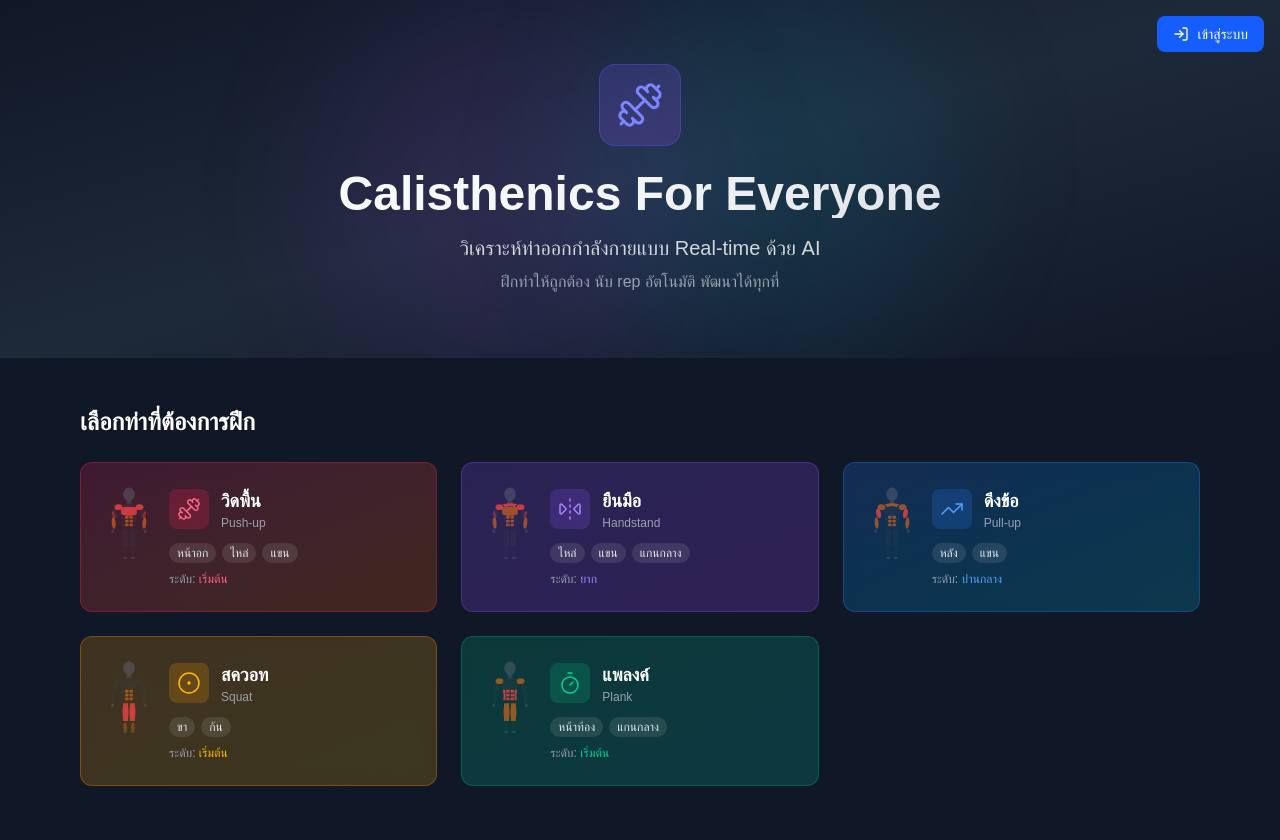
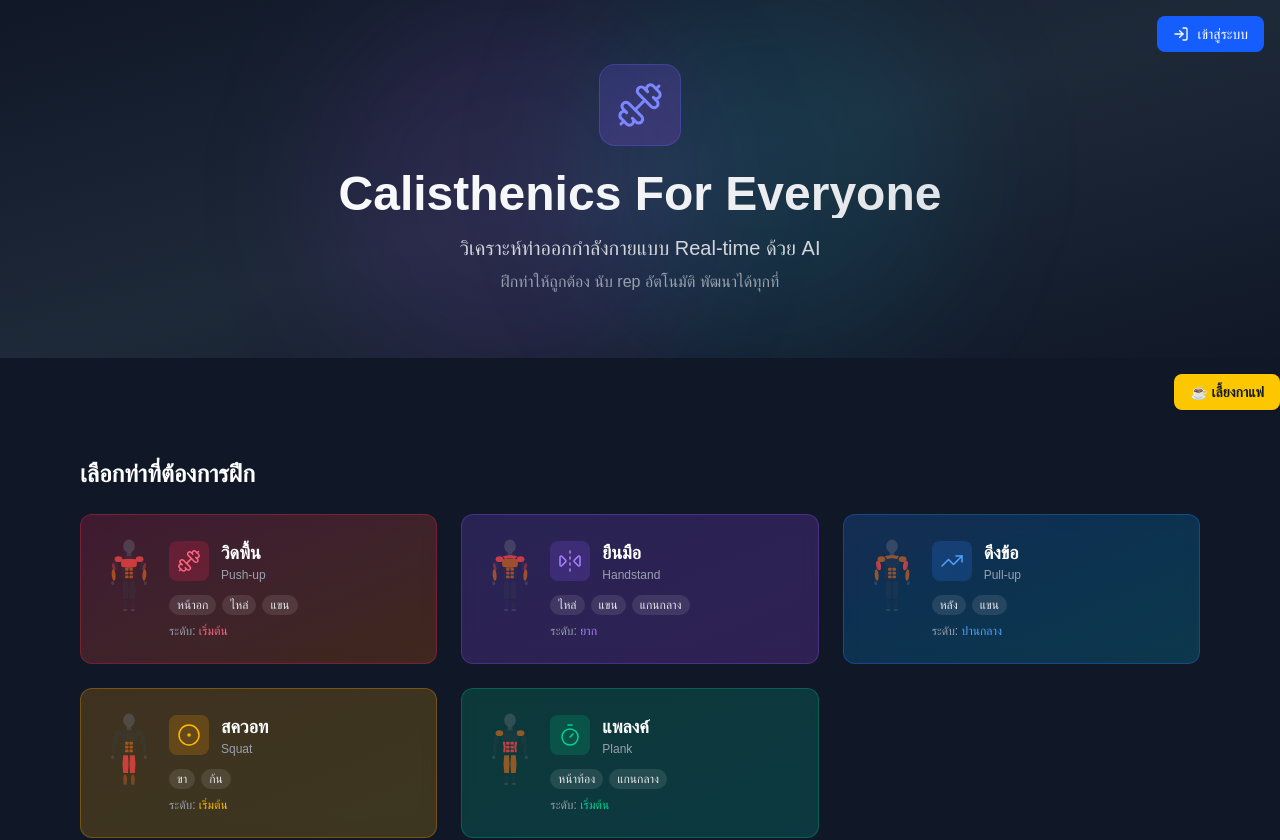
Before and after one commit to kiwabc123/calisthenicsForEveryOne, a Next.js app: page / in a window 1280 px wide. Shown: the top 840 px of the page. Built offline with nearby package versions, Linux system fonts and the light colour scheme; no server answers.

Commit message:
feat: add SupportPage component for user donations and support options

```diff
--- a/src/app/page.tsx
+++ b/src/app/page.tsx
@@ -126,6 +126,16 @@ export default function Home() {
           </p>
         </div>
       </header>
+
+      {/* Donate tab */}
+      <div className="flex justify-end mt-4">
+        <Link
+          href="/support"
+          className="inline-flex items-center gap-2 px-4 py-2 bg-yellow-400 hover:bg-yellow-300 text-gray-900 font-bold rounded-lg text-sm shadow transition-colors"
+        >
+          <span>☕ เลี้ยงกาแฟ</span>
+        </Link>
+      </div>
 
       {/* Exercise cards */}
       <main className="max-w-6xl mx-auto px-4 py-12">
--- /dev/null
+++ b/src/app/support/page.tsx
@@ -0,0 +1,24 @@
+export default function SupportPage() {
+  return (
+    <div className="min-h-screen bg-gray-900 text-white flex flex-col items-center justify-center p-4">
+      <div className="bg-gray-800 rounded-2xl shadow-xl max-w-md w-full p-8 flex flex-col items-center">
+        <h1 className="text-3xl font-bold mb-2">☕ เลี้ยงกาแฟ</h1>
+        <p className="text-gray-400 mb-6 text-center">
+          ถ้าชอบโปรเจกต์นี้ หรืออยากสนับสนุนผู้พัฒนา<br />สามารถเลี้ยงกาแฟได้ที่นี่!
+        </p>
+        <a
+          href="https://www.buymeacoffee.com/tiradetjqh"
+          target="_blank"
+          rel="noopener noreferrer"
+          className="inline-flex items-center gap-2 px-6 py-3 bg-yellow-400 hover:bg-yellow-300 text-gray-900 font-bold rounded-lg text-lg shadow-lg transition-colors mb-4"
+        >
+          <span>Buy Me a Coffee</span>
+          <svg width="24" height="24" viewBox="0 0 24 24" fill="none"><path d="M17.5 19C17.5 20.3807 15.4853 21.5 13 21.5C10.5147 21.5 8.5 20.3807 8.5 19" stroke="#a16207" strokeWidth="2" strokeLinecap="round"/><path d="M21 7.5C21 10.5376 17.4183 13 13 13C8.58172 13 5 10.5376 5 7.5C5 4.46243 8.58172 2 13 2C17.4183 2 21 4.46243 21 7.5Z" fill="#facc15" stroke="#a16207" strokeWidth="2"/><ellipse cx="13" cy="7.5" rx="8" ry="5.5" fill="#fef3c7" stroke="#a16207" strokeWidth="2"/></svg>
+        </a>
+        <p className="text-gray-500 text-xs text-center">
+          หรือจะส่งกำลังใจผ่านช่องทางอื่น ๆ แจ้งได้เลย!
+        </p>
+      </div>
+    </div>
+  );
+}
```
